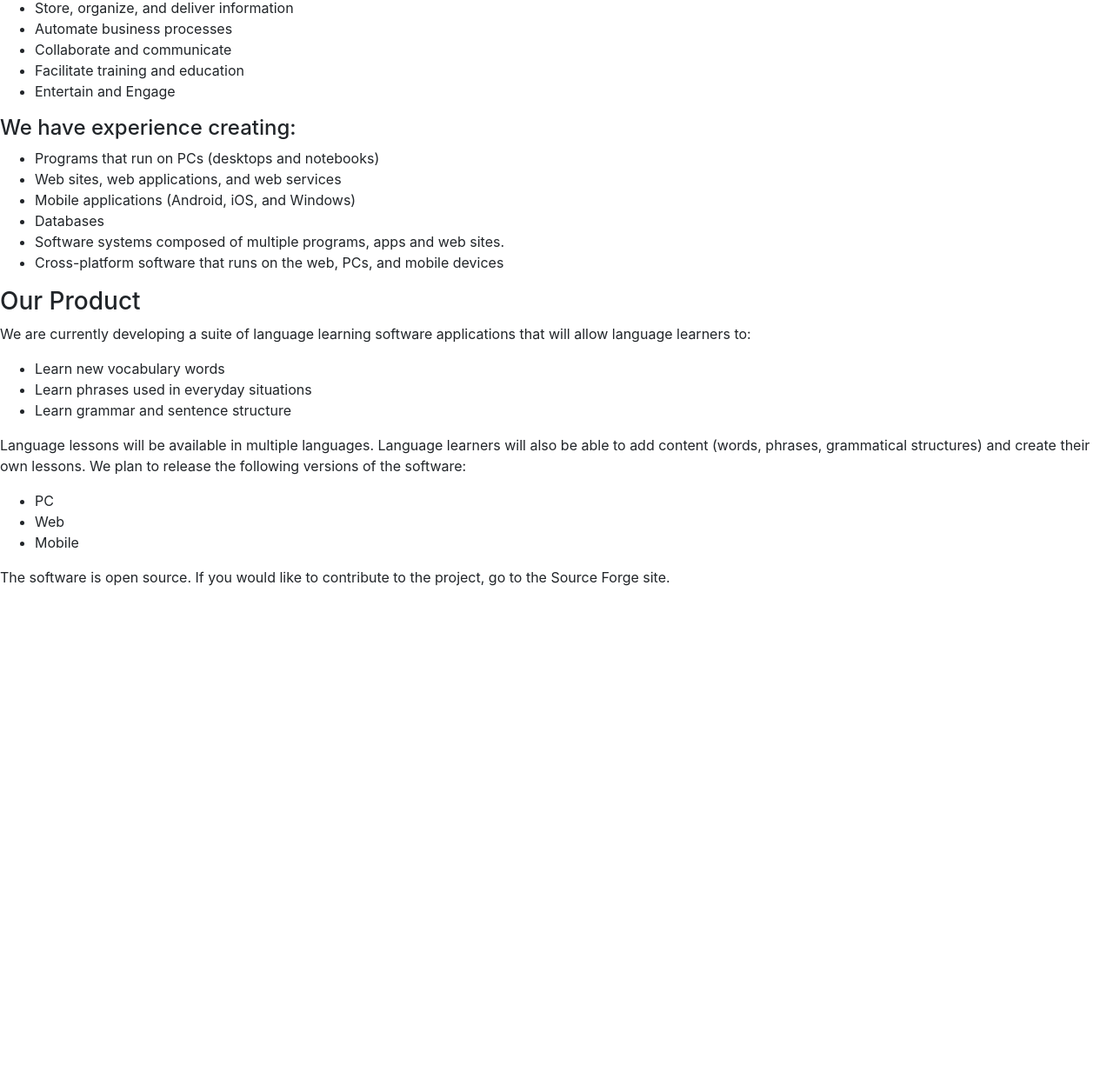
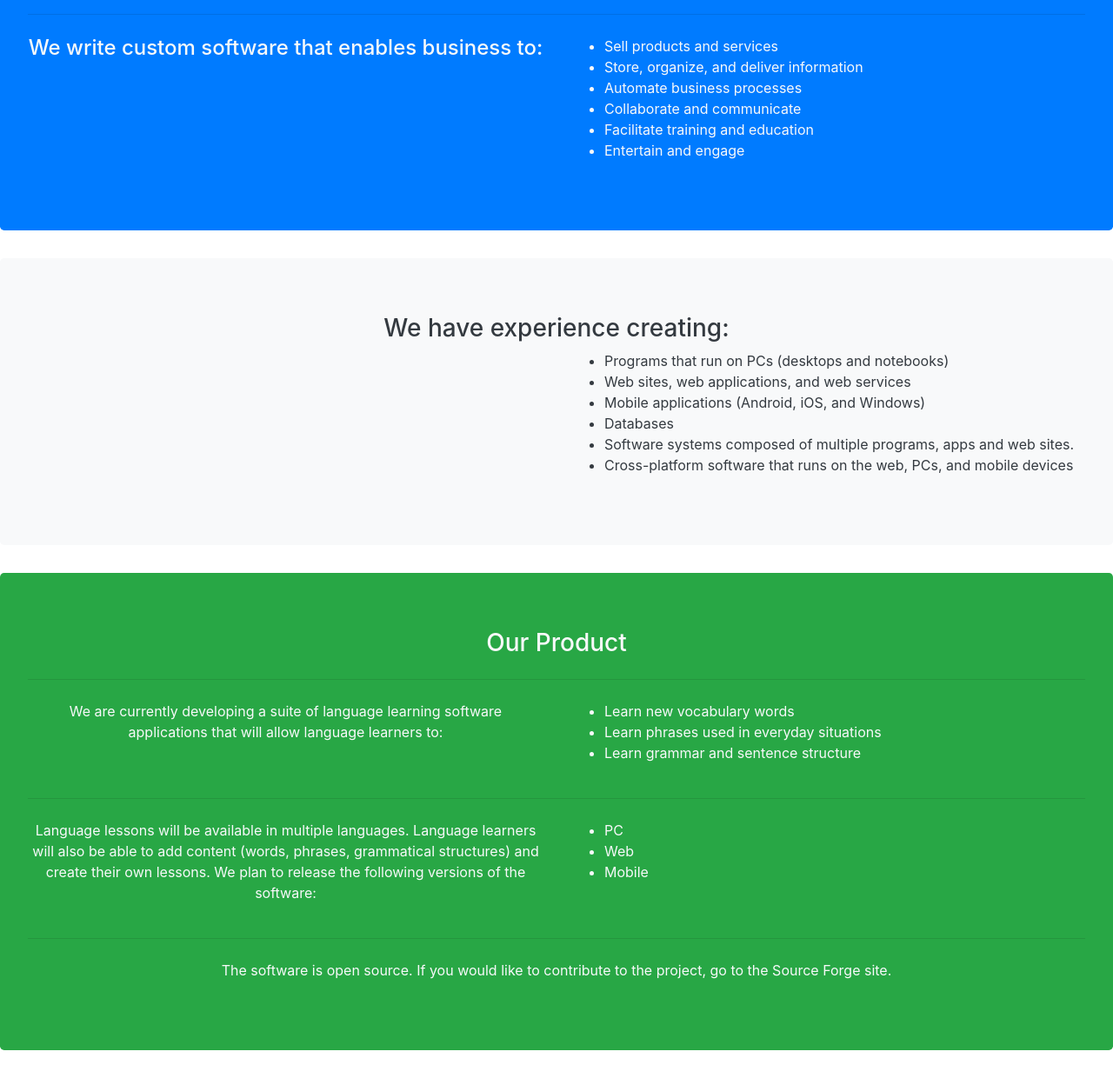
Before and after one commit to Zorch43/Enthuse-Learning-Site, a plain HTML site: page Index.html in a window 1280 px wide. Shown: the part 201-1441 px from the top of the page at 87% size. Before the commit the page ends 893 px from the top, so only its background shows below. Drawn offline with Linux system fonts and the light colour scheme.

Commit message:
First page layout complete
layout for the home page completed.  still needs some adjustments,
images, and flash.

```diff
--- a/Index.html
+++ b/Index.html
@@ -12,7 +12,6 @@
     <title>Enthuse Software</title>
   </head>
   <body>
-	<!--Nav bar-->
 	<nav class="navbar navbar-expand-sm navbar-light bg-light sticky-top border-bottom">
 	  <a class="navbar-brand" href="index.html"><img src="EnthuseIcon.png" alt="Enthuse Learning Logo" height="64" width="64"/>Enthuse Learning</a>
 	  <button class="navbar-toggler" type="button" data-toggle="collapse" data-target="#navbarNav" aria-controls="navbarNav" aria-expanded="false" aria-label="Toggle navigation">
@@ -32,21 +31,35 @@
 		</ul>
 	  </div>
 	</nav>
-	<h2>Empower Your Business</h2>
-	<div>
+
+	<div class="jumbotron bg-primary text-light">
+		<h2 class="text-center">Empower Your Business</h2>
+		<hr class="my-4">
+		<div class="row">
+			<div class="col-sm text-center">
 				<h4>We write custom software that enables business to:</h4>
-		<ul>
+				<!--TODO: add image-->
+			</div>
+			<div class="col-sm">
+				<ul class="">
 					<li>Sell products and services</li>
 					<li>Store, organize, and deliver information</li>
 					<li>Automate business processes</li>
 					<li>Collaborate and communicate</li>
 					<li>Facilitate training and education</li>
-			<li>Entertain and Engage</li>
+					<li>Entertain and engage</li>
 				</ul>
 			</div>
+		</div>
+	</div>
 
-	<div>
-		<h4>We have experience creating:</h4>
+	<div class="jumbotron bg-light text-dark">
+		<h3 class="text-center">We have experience creating:</h3>
+		<div class="row">
+			<div class="col-sm">
+
+			</div>
+			<div class="col-sm">
 				<ul>
 					<li>Programs that run on PCs (desktops and notebooks)</li>
 					<li>Web sites, web applications, and web services</li>
@@ -56,30 +69,48 @@
 					<li>Cross-platform software that runs on the web, PCs, and mobile devices</li>
 				</ul>
 			</div>
+		</div>
 
-	<div>
-		<h3>Our Product</h3>
-		<p>
+	</div>
+
+	<div class="jumbotron bg-success text-light">
+		<h3 class="text-center">Our Product</h3>
+		<hr class="my-4">
+		<div class="row">
+			<div class="col-sm">
+				<p class="text-center">
 					We are currently developing a suite of language learning software applications
 					that will allow language learners to:
 				</p>
+			</div>
+			<div class="col-sm">
 				<ul>
 					<li>Learn new vocabulary words</li>
 					<li>Learn phrases used in everyday situations</li>
 					<li>Learn grammar and sentence structure</li>
 				</ul>
-		<p>
+			</div>
+		</div>
+		<hr class="my-4">
+		<div class="row">
+			<div class="col-sm">
+				<p class="text-center">
 					Language lessons will be available in multiple languages.
 					Language learners will also be able to add content (words, phrases,
 					grammatical structures) and create their own lessons. We plan to release
 					the following versions of the software:
 				</p>
+			</div>
+			<div class="col-sm">
 				<ul>
 					<li>PC</li>
 					<li>Web</li>
 					<li>Mobile</li>
 				</ul>
-		<p>
+			</div>
+		</div>
+		<hr class="my-4">
+		<p class="text-center">
 			The software is open source. If you would like to contribute to the
 			project, go to the Source Forge site.
 		</p>
```
Lines whose indentation alone changed are shown as unchanged.
